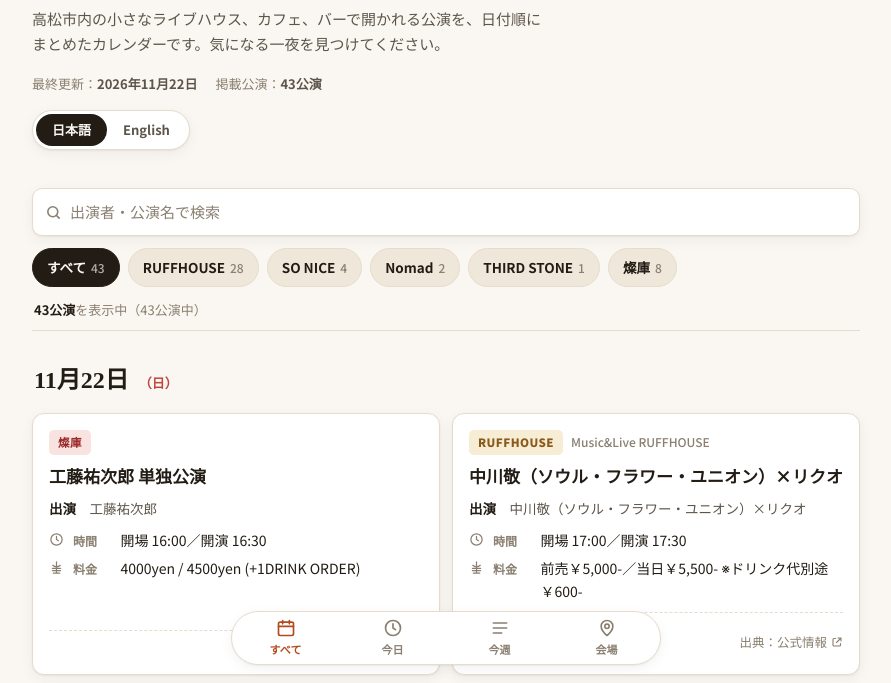
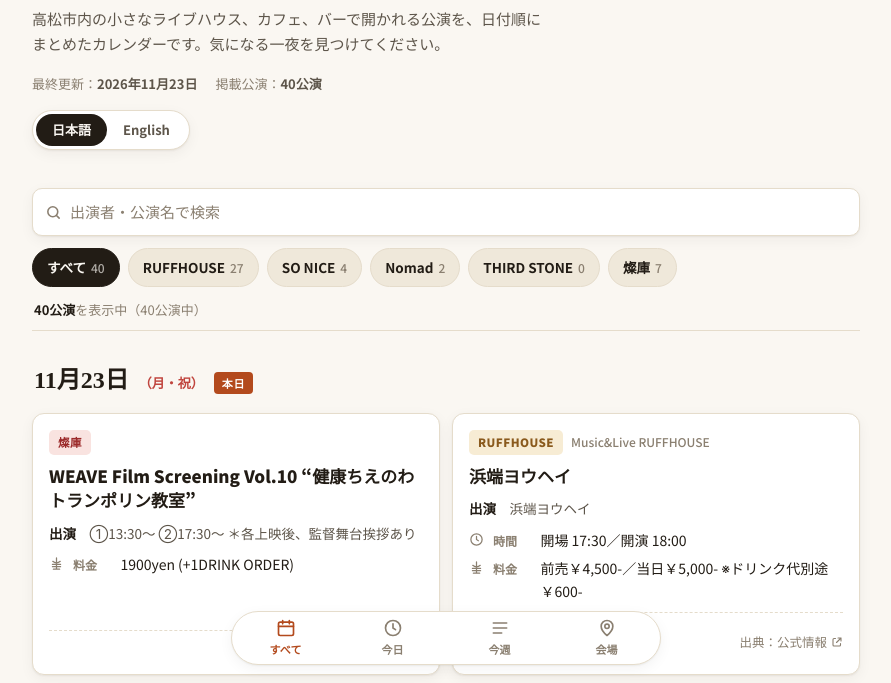
Before and after one commit to takamatsu-live/takamatsu-live.github.io, a plain HTML site: page index.html in a window 1280 px wide. Shown: the part 117-800 px from the top of the page, without its empty margins (194-1085 px from the left). Drawn offline with Linux system fonts and the light colour scheme.

Commit message:
Daily refresh 2026-11-23

```diff
--- a/index.html
+++ b/index.html
@@ -159,9 +159,9 @@
       body{-webkit-tap-highlight-color:transparent;overscroll-behavior-y:none}
       button,.chip,.ticket,.tab{-webkit-tap-highlight-color:transparent;touch-action:manipulation}
       .controls{top:env(safe-area-inset-top,0px)}
-      .wrap{padding-bottom:calc(88px + env(safe-area-inset-bottom,0px))}
-      .card,.venue-item,.install-sec,footer{scroll-margin-bottom:calc(80px + env(safe-area-inset-bottom,0px))}
-      .card a,.venue-item a,footer a{scroll-margin-bottom:calc(132px + env(safe-area-inset-bottom,0px))}
+      .wrap{padding-bottom:calc(120px + env(safe-area-inset-bottom,0px))}
+      .card,.venue-item,.install-sec,footer{scroll-margin-bottom:calc(96px + env(safe-area-inset-bottom,0px))}
+      .card a,.venue-item a,footer a{scroll-margin-bottom:calc(170px + env(safe-area-inset-bottom,0px))}
       @media (min-width:760px){.wrap{padding-bottom:56px}}
 
       /* インストール案内 */
@@ -219,7 +219,7 @@
         <h1 id="page-title">高松ライブカレンダー</h1>
         <p class="lede" id="lede">高松市内の小さなライブハウス、カフェ、バーで開かれる公演を、日付順にまとめたカレンダーです。気になる一夜を見つけてください。</p>
         <div class="meta-row">
-          <span><span id="meta-updated-label">最終更新：</span><b id="meta-updated">2026年11月22日</b></span>
+          <span><span id="meta-updated-label">最終更新：</span><b id="meta-updated">2026年11月23日</b></span>
           <span><span id="meta-count-label">掲載公演：</span><b id="total-count">—</b></span>
         </div>
         <div class="lang-toggle" role="group" aria-label="Language / 言語">
@@ -300,7 +300,7 @@
       <footer>
         <p id="foot-1">このカレンダーは、高松市内の小規模なライブハウス・カフェ・バー（RUFFHOUSE／SO NICE／Nomad／THIRD STONE／燦庫）の公演を中心に掲載しています。詳細は各公演の出典リンク先でご確認ください。</p>
         <p id="foot-2">公演内容・時刻・料金は変更になる場合があります。お出かけ前に、出典リンク先の公式情報で最新情報をご確認ください。</p>
-        <p class="upd" id="foot-upd">最終更新：2026年11月22日（掲載情報は各会場の公式発表に基づきます）</p>
+        <p class="upd" id="foot-upd">最終更新：2026年11月23日（掲載情報は各会場の公式発表に基づきます）</p>
       </footer>
     </div>
 
@@ -324,7 +324,7 @@
     </nav>
 
     <script>
-      /* 2026-11-22 時点のスナップショット（各会場の公式情報源より） */
+      /* 2026-11-23 時点のスナップショット（各会場の公式情報源より） */
       var SRC = {
         ruff: "https://www.barruffhouse.com/",
         sonice: "https://ameblo.jp/sonice72/entry-12982746373.html",
@@ -332,27 +332,24 @@
         sanko: "https://san-ko.site/schedule/"
       };
       var RAW_EVENTS = [
-{"date": "2026-11-22", "venue": "LIVE HOUSE 燦庫 -SANKO-", "title": "工藤祐次郎 単独公演", "open": "16:00", "start": "16:30", "price": "4000yen / 4500yen (+1DRINK ORDER)", "ticket": null, "source": "https://san-ko.site/events/event-5/", "desc": "【ACT】  工藤祐次郎  TICKET : livepocket.jp/e/4lg0v  【OPEN / START】  16:00 / 16:30  【CHARGE】  4000yen / 4500yen (+1DRINK ORDER)", "performers": null},
-{"date": "2026-11-22", "venue": "Music&Live RUFFHOUSE", "title": "中川敬（ソウル・フラワー・ユニオン）×リクオ", "open": "17:00", "start": "17:30", "price": "前売￥5,000-／当日￥5,500- ※ドリンク代別途￥600-", "ticket": "https://tiget.net/events/515967", "source": null, "desc": "歌には、帰る場所がある。 そして、まだ見ぬ場所へも行ける。 中川敬（ソウル・フラワー・ユニオン）×リクオ。 時代を駆け抜けてきた二人が、 歌とピアノ、言葉とメロディーを携えて、 また高松へ。 中川敬・還暦。 ニューエストモデル結成40周年。 節目の年に届けられる、 「うたのありか」。 うたのありか2026 〜中川敬還暦／ニューエストモデル結成40周年〜 高松編 11月22日、RUFFHOUSEで。", "performers": "中川敬（ソウル・フラワー・ユニオン）×リクオ"},
-{"date": "2026-11-22", "venue": "THIRD STONE", "title": "ワタナベマモル 夢の晩秋ロックンロール2026", "open": "19:00", "start": "19:30", "price": "Charge: ¥2,500- (Drink別)", "ticket": null, "source": "https://thirdstone.info/event/%e3%83%af%e3%82%bf%e3%83%8a%e3%83%99%e3%83%9e%e3%83%a2%e3%83%ab-%e5%a4%a2%e3%81%ae%e6%99%a9%e7%a7%8b%e3%83%ad%e3%83%83%e3%82%af%e3%83%b3%e3%83%ad%e3%83%bc%e3%83%ab2026/", "desc": "ワタナベマモル 夢の晩秋ロックンロール2026 2026年11月22日 (日) OPEN 19:00 START 19:30 Charge: ¥2,500- (Drink別) OA: cabaret, THE COCKS ※当日は店内禁煙とさせていただきます。 （外に喫煙所あり） お問い合わせ 高松THIRD STONE 香川県高松市東山崎町387-5 TEL 087-847-5891 ＜ワタナベ", "performers": null},
 {"date": "2026-11-23", "venue": "LIVE HOUSE 燦庫 -SANKO-", "title": "WEAVE Film Screening Vol.10 “健康ちえのわトランポリン教室”", "open": null, "start": null, "price": "1900yen (+1DRINK ORDER)", "ticket": null, "source": "https://san-ko.site/events/event-6/", "desc": "【ACT】  ①13:30～  ②17:30～  ＊各上映後、監督舞台挨拶あり  【OPEN / START】  TBA / TBA  【CHARGE】  1900yen (+1DRINK ORDER)", "performers": null},
 {"date": "2026-11-23", "venue": "Music&Live RUFFHOUSE", "title": "浜端ヨウヘイ", "open": "17:30", "start": "18:00", "price": "前売￥4,500-／当日￥5,000- ※ドリンク代別途￥600-", "ticket": "https://tiget.net/events/521121/", "source": null, "desc": "包み込むような圧倒的な歌声と極上のアコースティックサウンドが、RUFFHOUSEの濃密な空間に響き渡る！ 浜端ヨウヘイ全国ツアー「LIVE TOUR 2026 \"HERE AND THERE\"」高松公演の開催が決定いたしました。息づかいまで届く圧倒的な距離感で、心揺さぶるライブ体験をお届けします。 祝日の夜、極上の音楽とお酒とともに心満たされる贅沢な時間をお過ごしください。 2026年11月", "performers": "浜端ヨウヘイ"},
 {"date": "2026-11-24", "venue": "LIVE HOUSE 燦庫 -SANKO-", "title": "NIGHT & FREE MARKET", "open": null, "start": null, "price": "FREE", "ticket": null, "source": "https://san-ko.site/events/night-market/", "desc": "【ACT】  TEN TO SEN (DRINK&古着)  TWIN SHIPS RECORDS (LABEL ITEM)  ひとみん (古着)  ノンストップくそ&シガー (怪談&観葉植物)  山田家 (古着)  IxKxW (古着&CD)  【OPEN / CLOSE】  19:30 / 22:30  【CHARGE】  FREE", "performers": null},
 {"date": "2026-11-24", "venue": "Music&Live RUFFHOUSE", "title": "さっことアモーレ OA：カミカワミレイ feat.納田牧人", "open": "19:00", "start": "19:30", "price": "前売￥3,500-／当日￥4,000- ※ドリンク代別途￥600-", "ticket": "https://tiget.net/events/523904", "source": null, "desc": "言葉は、生々しく。 音は、心地よく。 そして、グルーヴは深く。 齊藤さっこの歌と言葉と、 夜のアモーレが生み出す世界。 その一夜を音源に刻んだ 「さっことアモーレ - Live Recording」。 今回はベースレスのアコースティックトリオで、 いつもとはまた違う表情を見せる。 11月24日、高松RUFFHOUSE。 心地よく揺れて、 心に刺さる夜。 2026年11月24日（火） 出　演：さっ", "performers": "さっことアモーレ OA：カミカワミレイ feat.納田牧人"},
-{"date": "2026-11-24", "venue": "jazz&bar SO NICE", "title": "清水夏生&松下福寿 LIVE TOUR 2026", "open": null, "start": "19:30", "price": "MC ¥4,000", "ticket": null, "source": "https://ameblo.jp/sonice72/entry-12982746373.html", "desc": "清水夏生/Tapdance、松下福寿/pf", "performers": null},
+{"date": "2026-11-24", "venue": "jazz&bar SO NICE", "title": "清水夏生&松下福寿", "open": null, "start": "19:30", "price": "MC ¥4,000", "ticket": null, "source": "https://ameblo.jp/sonice72/entry-12982746373.html", "desc": "LIVE TOUR 2026 清水夏生/Tapdance、松下福寿/pf", "performers": null},
 {"date": "2026-11-25", "venue": "LIVE HOUSE 燦庫 -SANKO-", "title": "ROOM vol.2", "open": "18:30", "start": "19:00", "price": "1000yen (+1DRINK ORDER)", "ticket": null, "source": "https://san-ko.site/events/room-vol-2/", "desc": "【ACT】  Syota from Lyceen /フジワラノア from MONMON /おびか from 茉莉花  【OPEN / START】  18:30 / 19:00  【CHARGE】  1000yen (+1DRINK ORDER)", "performers": null},
 {"date": "2026-11-25", "venue": "Music&Live RUFFHOUSE", "title": "エキサイト中條", "open": "19:30", "start": "20:00", "price": "前売￥1,500-／当日￥2,000- ※ドリンク代別途￥600-", "ticket": "https://tiget.net/events/535517", "source": null, "desc": "2026年の『マンスリーエキサイトタイムズ』は、皆さまの声で創り上げる60分ライブ！ ご予約時にいただいたリクエスト曲をもとに、その日だけのスペシャルなセットリストをお届けします。 みんなでプロデュースする、究極のエキサイトタイムズ。いよいよ開催！ 2026年11月25日（水） 出　演：エキサイト中條 公演名：マンスリーエキサイトタイムズ！11月号 時　間：開場19:30／開演20:00 料　金", "performers": "エキサイト中條"},
 {"date": "2026-11-26", "venue": "LIVE HOUSE 燦庫 -SANKO-", "title": "Big Boys ドキュメンタリー“You Can Color Outside the Lines” 高松上映会", "open": "19:00", "start": "19:30", "price": "1500en (+1DRINK ORDER)", "ticket": null, "source": "https://san-ko.site/events/event-7/", "desc": "【ACT】  Big Boys ドキュメンタリー“You Can Color Outside the Lines”  高松上映会  【OPEN / START】  19:00 / 19:30  【CHARGE】  1500en (+1DRINK ORDER)", "performers": null},
-{"date": "2026-11-27", "venue": "LIVE HOUSE 燦庫 -SANKO-", "title": "Solitary Circus 2nd Album “Quiet Clown” Release Tour", "open": "18:30", "start": "19:00", "price": "4000yen / 4500yen (+1DRINK ORDER)", "ticket": null, "source": "https://san-ko.site/events/event-8/", "desc": "【ACT】  ＜LIVE＞  Solitary Circus  Keita Aoki (B.Sax)  Yusuke Orita (Tp)  Takao Ito (Drs)  ＜DJ＞  RICA’X  TRI4TH伊藤隆郎さん(Dr)、織田祐亮さん(Tp)、青木ケイタさん(Baritone Sax)による異端のインスト・ジャムバンド「Solitary Circus」の2ndフルアルバム「Quie」", "performers": null},
+{"date": "2026-11-27", "venue": "LIVE HOUSE 燦庫 -SANKO-", "title": "Solitary Circus 2nd Album “Quiet Clown” Release Tour", "open": "18:30", "start": "19:00", "price": "4000yen / 4500yen (+1DRINK ORDER)", "ticket": null, "source": "https://san-ko.site/events/event-8/", "desc": "【ACT】  ＜LIVE＞  Solitary Circus  Keita Aoki (B.Sax)  Yusuke Orita (Tp)  Takao Ito (Drs)  ＜DJ＞  RICA’X  TRI4TH伊藤隆郎さん(Dr)、織田祐亮さん(Tp)、青木ケイタさん(Baritone Sax)による異端のインスト・ジャムバンド「Solitary Circus」の2ndフルアルバム「Quie", "performers": null},
 {"date": "2026-11-27", "venue": "Music&Live RUFFHOUSE", "title": "和-IZUMI-（橘いずみ） OA：ボヌール、iN BODY", "open": "19:00", "start": "19:30", "price": "前売￥4,500-／当日￥5,000- ※ドリンク代別途￥600-", "ticket": "https://tiget.net/events/524188", "source": null, "desc": "冬の夜に、アコギをジャカジャカ。 歌を鳴らしに、高松へ。 鋭く、強く、そしてどこか温かい。 人間の心をまっすぐに描いてきた歌声。 和-IZUMI-（橘いずみ）が、 アコースティックギターを携えて高松へやってくる。 「冬のアコギジャカジャカ旅 高松へ」 ボヌール、iN BODYを迎え、 冬の夜を音楽で熱くする一夜。 11月27日、RUFFHOUSE。 アコギと歌があれば、冬だって熱い。 2026年", "performers": "和-IZUMI-（橘いずみ） OA：ボヌール、iN BODY"},
-{"date": "2026-11-27", "venue": "jazz&bar SO NICE", "title": "森村献＆佐野聡 お遍路二人旅2026", "open": null, "start": "19:30", "price": "MC ¥4,000（当日¥4,500）", "ticket": null, "source": "https://ameblo.jp/sonice72/entry-12982746373.html", "desc": "森村献/pf、佐野聡/Tb", "performers": null},
+{"date": "2026-11-27", "venue": "jazz&bar SO NICE", "title": "森村献＆佐野聡", "open": null, "start": "19:30", "price": "MC ¥4,000（当日¥4,500）", "ticket": null, "source": "https://ameblo.jp/sonice72/entry-12982746373.html", "desc": "お遍路二人旅2026 森村献/pf、佐野聡/Tb", "performers": null},
 {"date": "2026-11-27", "venue": "Nomad", "title": "HAYATO SATO & FRIENDS Vol.3", "open": "20:00", "start": "20:30", "price": "Music Charge 2,200yen（税込）＋1drink", "ticket": null, "source": "https://nomad-music.net/november-2026/", "desc": "1st 20:30／2nd 21:30。メンバーは決まり次第お知らせします", "performers": null},
 {"date": "2026-11-28", "venue": "Nomad", "title": "CHAKA ライブ with 瀬部妙子", "open": "15:30", "start": "16:00", "price": "Charge 3,000円（別途1ドリンク）", "ticket": null, "source": "https://nomad-music.net/november-2026/", "desc": "Pf. 瀬部妙子 お問い合わせは主催 shikoku.live@gmail.com まで。", "performers": null},
 {"date": "2026-11-28", "venue": "LIVE HOUSE 燦庫 -SANKO-", "title": "rinchanchan RAM present’s steelpan live vol.2!! ～Calypso Edition 2026～", "open": "17:00", "start": "17:30", "price": "2500yen / 3000yen (+1DRINK ORDER)", "ticket": null, "source": "https://san-ko.site/events/event-10/", "desc": "【ACT】  Special Guest Live  WAIWAI STEEL BAND  伊澤陽一  渡辺明応  Live  RAM  DJ  D.MASUDA  Food  moge’s kitchen  【OPEN / START】  17:00 / 17:30  【CHARGE】  2500yen / 3000yen (+1DRINK ORDER)", "performers": null},
 {"date": "2026-11-28", "venue": "Music Bar RUFFHOUSE", "title": "レコード鑑賞会 vol.70", "open": "18:00", "start": "18:15", "price": "入場料1,000円（飲物代別途要・食べ物のみ持込可）", "ticket": null, "source": null, "desc": "久しぶりに針を落としてみませんか？ 噂のレコード鑑賞会 vol.70 開催決定！ 昭和歌謡からロック、ポップス、ジャズまで音楽が楽しくなるひとときをお過ごしください。 2026年11月28日（土） 噂のレコード鑑賞会 Vol.70 時間：開場18:00／開演18:15／終演22:00（予定） 料金：入場料1,000円（飲物代別途要・食べ物のみ持込可） 会場：Music Bar RUFFHOUSE", "performers": null},
-{"date": "2026-11-28", "venue": "jazz&bar SO NICE", "title": "Noodle Crazy Monkey", "open": null, "start": "19:30", "price": "MC ¥4,000", "ticket": null, "source": "https://ameblo.jp/sonice72/entry-12982746373.html", "desc": "藤原清登/bs、河西那都/vo、廣田健一郎/ds、※その他、、", "performers": null},
+{"date": "2026-11-28", "venue": "jazz&bar SO NICE", "title": "Noodle Crazy Monkey ➕", "open": null, "start": "19:30", "price": "MC ¥4,000", "ticket": null, "source": "https://ameblo.jp/sonice72/entry-12982746373.html", "desc": "藤原清登/bs、河西那都/vo、廣田健一郎/ds ※その他、、", "performers": null},
 {"date": "2026-11-29", "venue": "LIVE HOUSE 燦庫 -SANKO-", "title": "No Fun Pre.不時奏-菊池寛通り編-", "open": "11:30", "start": "12:00", "price": "2500yen / 3000yen (+1DRINK ORDER)", "ticket": null, "source": "https://san-ko.site/events/event-11/", "desc": "【ACT】  No Fun  ピアノガール  余類  TEMPLE  ToHSeNBou  GIVE ME BACK!  THE BODY CALL  アクタガミ  Sedimentus(CANADA)  中嶋ブブン  N.O.J  OFF-END  DJ tagami  内田秋  【OPEN / START】  11:30 / 12:00  【CHARGE】  2500yen / 3000yen", "performers": null},
-{"date": "2026-11-30", "venue": "jazz&bar SO NICE", "title": "佐藤達哉＋早川由紀子 ジャズライブ＠高松", "open": null, "start": "19:30", "price": "MC ¥4,500", "ticket": null, "source": "https://ameblo.jp/sonice72/entry-12982746373.html", "desc": "佐藤達哉/ts、早川由紀子/pf、廣嶋顕治/bs、生田知保/drums", "performers": null},
+{"date": "2026-11-30", "venue": "jazz&bar SO NICE", "title": "佐藤達哉＋早川由紀子", "open": null, "start": "19:30", "price": "MC ¥4,500", "ticket": null, "source": "https://ameblo.jp/sonice72/entry-12982746373.html", "desc": "ジャズライブ＠高松 佐藤達哉/ts、早川由紀子/pf、廣嶋顕治/bs、生田知保/drums", "performers": null},
 {"date": "2026-12-05", "venue": "Music&Live RUFFHOUSE", "title": "染西まつり『三色スペシャル歌弁当〜それ絶対ウマいやつ〜@高松編』", "open": "15:00", "start": "15:30", "price": "前売￥5,000-／当日￥5,500- ※ドリンク代別途￥600-", "ticket": "https://tiget.net/events/534261", "source": null, "desc": "三色そろえば、もうごちそう。 染谷俊、西広ショータ、ぶらりふたり放浪記。 それぞれの音、それぞれの色が一つの夜に集まる。 笑って、歌って、胸に残る。 何が飛び出すかは、当日までのお楽しみ。 染西まつり『三色スペシャル歌弁当 〜それ絶対ウマいやつ〜@高松編』 12月5日、高松・RUFFHOUSEへ。 これは……絶対ウマいやつ。 2026年12月5日（土） 出　演：染谷俊、西広ショータ、ぶら", "performers": "染谷俊、西広ショータ、ぶらりふたり放浪記"},
 {"date": "2026-12-06", "venue": "Music&Live RUFFHOUSE", "title": "聞間拓×山口こうじ", "open": "17:30", "start": "18:00", "price": "前売￥3,000-／当日￥4,000- ※ドリンク代別途￥600-", "ticket": "https://tiget.net/events/530681", "source": null, "desc": "熱い歌と音楽、そしてその先にあるもの。 「熱いだけじゃない夜」を、ぜひ会場でお楽しみください！ 2026年12月6日（日） 出　演：聞間拓×山口こうじ 公演名：ツーマンライブ〜熱いだけじゃない夜に 時　間：開場17:30／開演18:00 料　金：前売￥3,000-／当日￥4,000- ※ドリンク代別途￥600- 予　約：https://tiget.net/events/530681 会　場：Mu", "performers": "聞間拓×山口こうじ"},
 {"date": "2026-12-11", "venue": "Music Bar RUFFHOUSE", "title": "DJ総回し大会", "open": "19:00", "start": "19:30", "price": null, "ticket": null, "source": null, "desc": "年忘れ！DJ大暴走NO GENRE! ONE SONG!ジャンル無用！忖度無用！何が飛び出すか分からない、一曲入魂のDJバトル！ 2026年12月11日（金）出演：Eloise Kapono、クロオ、フジタマン、今城のぶや開場19:00／開演19:30入場料¥1,000（+1ドリンク¥600）会場：Music Bar RUFFHOUSE※全席自由、ご来場順でのご案内となります", "performers": "Eloise Kapono、クロオ、フジタマン、今城のぶや開場19:00／開演19:30入場料¥1,000（+1ドリンク¥600）会場：Music Bar RUFFHOUSE※全席自由、ご来場順でのご案内となります"},
@@ -468,7 +465,7 @@ ja:{
   docTitle:"高松ライブカレンダー（公開版）",
   title:"高松ライブカレンダー",
   lede:"高松市内の小さなライブハウス、カフェ、バーで開かれる公演を、日付順にまとめたカレンダーです。気になる一夜を見つけてください。",
-  updatedLabel:"最終更新：", updatedDate:"2026年11月22日", countLabel:"掲載公演：", countSuffix:"公演",
+  updatedLabel:"最終更新：", updatedDate:"2026年11月23日", countLabel:"掲載公演：", countSuffix:"公演",
   searchPh:"出演者・公演名で検索", searchAria:"出演者・公演名で検索",
   chipsLabel:"会場で絞り込み", listLabel:"これからのライブ一覧",
   emptyBig:"条件に合う公演がありません", emptySub:"検索ワードや会場フィルタを変えてお試しください。", clear:"絞り込みをクリア",
@@ -502,13 +499,13 @@ ja:{
   },
   foot1:"このカレンダーは、高松市内の小規模なライブハウス・カフェ・バー（RUFFHOUSE／SO NICE／Nomad／THIRD STONE／燦庫）の公演を中心に掲載しています。詳細は各公演の出典リンク先でご確認ください。",
   foot2:"公演内容・時刻・料金は変更になる場合があります。お出かけ前に、出典リンク先の公式情報で最新情報をご確認ください。",
-  footUpd:"最終更新：2026年11月22日（掲載情報は各会場の公式発表に基づきます）"
+  footUpd:"最終更新：2026年11月23日（掲載情報は各会場の公式発表に基づきます）"
 },
 en:{
   docTitle:"Takamatsu Live Calendar",
   title:"Takamatsu Live Calendar",
   lede:"A date-by-date guide to live shows at Takamatsu's small live houses, cafés and bars. Find a night out that suits you.",
-  updatedLabel:"Last updated: ", updatedDate:"Nov 22, 2026", countLabel:"Shows listed: ", countSuffix:" shows",
+  updatedLabel:"Last updated: ", updatedDate:"Nov 23, 2026", countLabel:"Shows listed: ", countSuffix:" shows",
   searchPh:"Search by artist or show title", searchAria:"Search by artist or show title",
   chipsLabel:"Filter by venue", listLabel:"Upcoming live shows",
   emptyBig:"No shows match your filters", emptySub:"Try a different search term or venue filter.", clear:"Clear filters",
@@ -542,7 +539,7 @@ en:{
   },
   foot1:"This calendar focuses on shows at small live houses, cafés and bars in Takamatsu (RUFFHOUSE / SO NICE / Nomad / THIRD STONE / SANKO). See each show's source link for full details.",
   foot2:"Lineups, times and prices may change. Please check the official source link for the latest information before you go.",
-  footUpd:"Last updated: Nov 22, 2026 (based on each venue's official announcements)"
+  footUpd:"Last updated: Nov 23, 2026 (based on each venue's official announcements)"
 }};
 
 var state = { venue:"all", q:"", lang:"ja", period:"all"};
```
